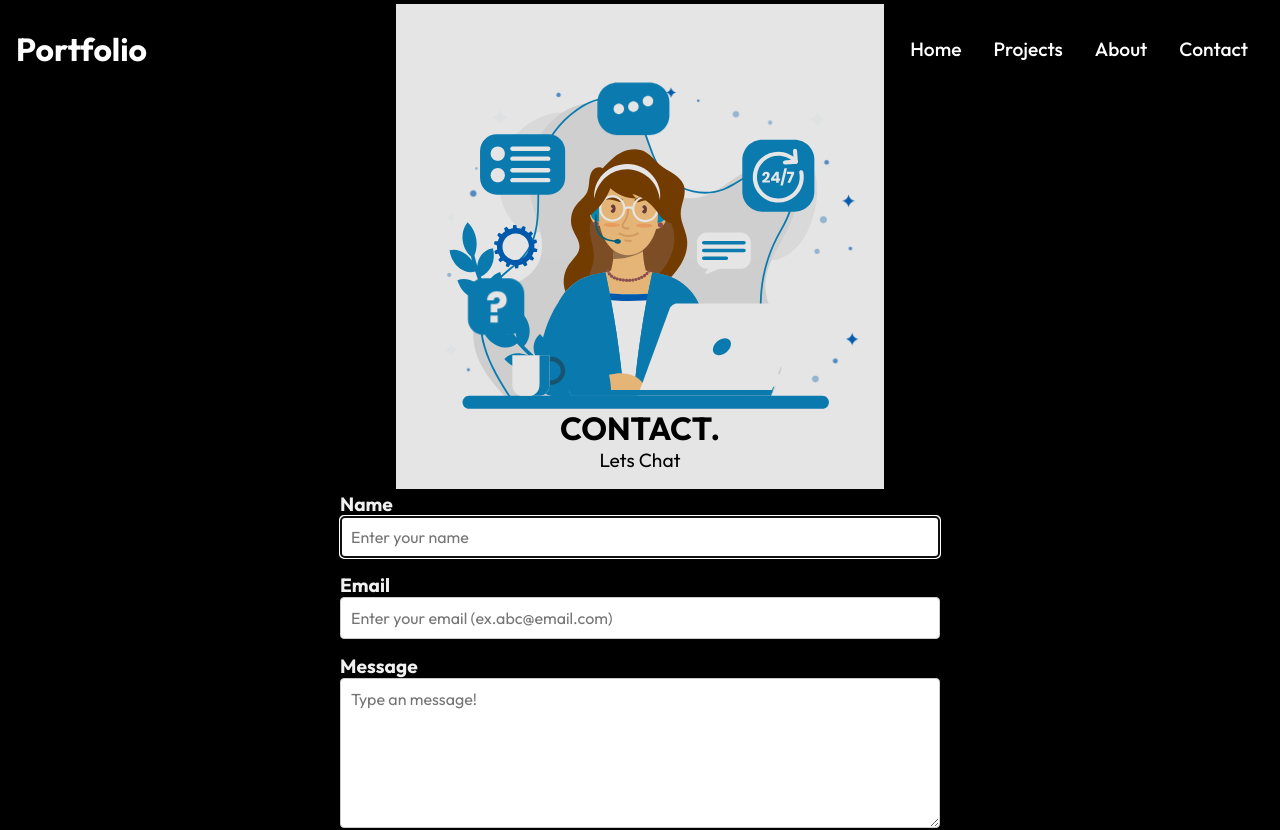
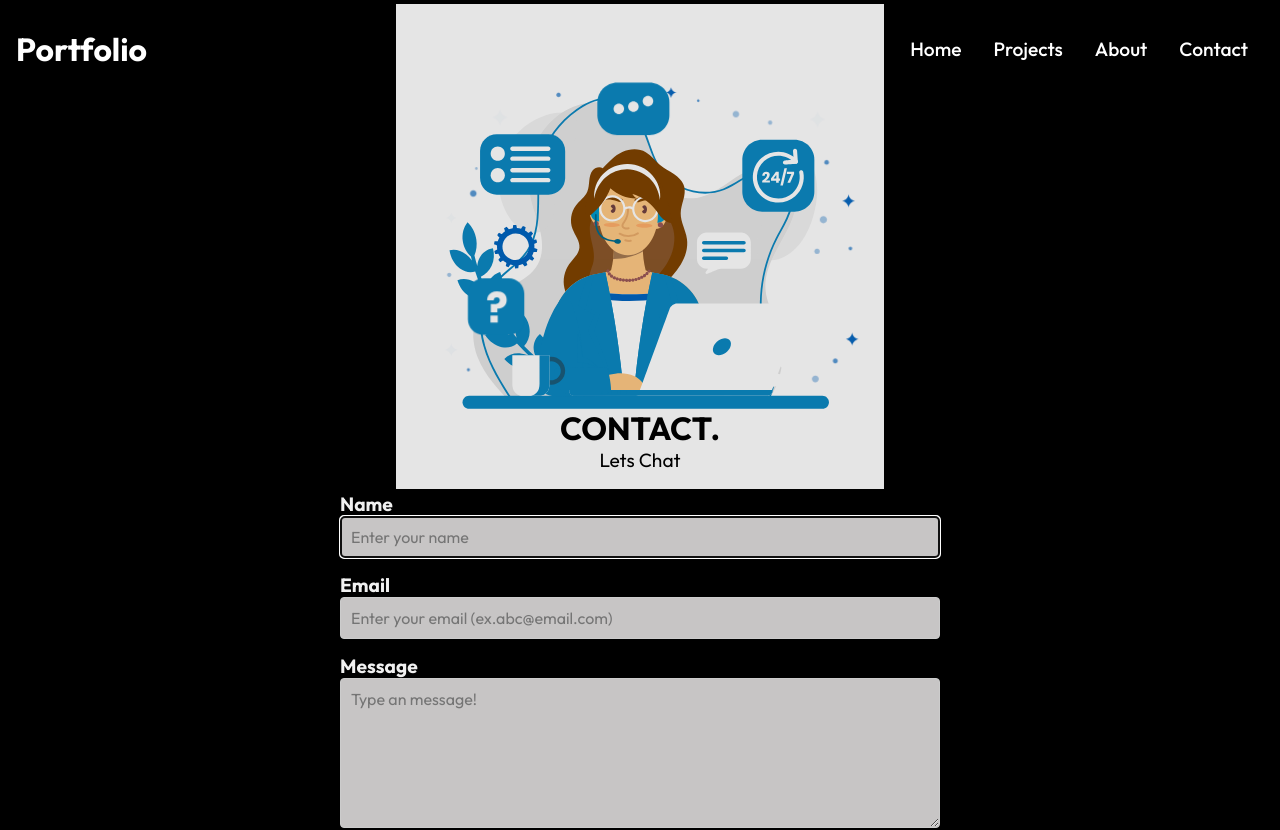
Before and after one commit to vatsamit/Personal-Portfolio, a React (Create React App) app: page /contact in a window 1280 px wide. Shown: the top 830 px of the page. Built offline with nearby package versions, Linux system fonts and the light colour scheme.

Commit message:
Update FormStyle.css
opacity to form has been provided

```diff
--- a/src/Components/FormStyle.css
+++ b/src/Components/FormStyle.css
@@ -16,7 +16,7 @@
   form input,
   form textarea {
     width: 100%;
-    background-color: white;
+    background-color:rgba(254, 252, 252, 0.786);
     padding: 10px;
     margin-bottom: 15px;
     font-size: 1rem;
```
